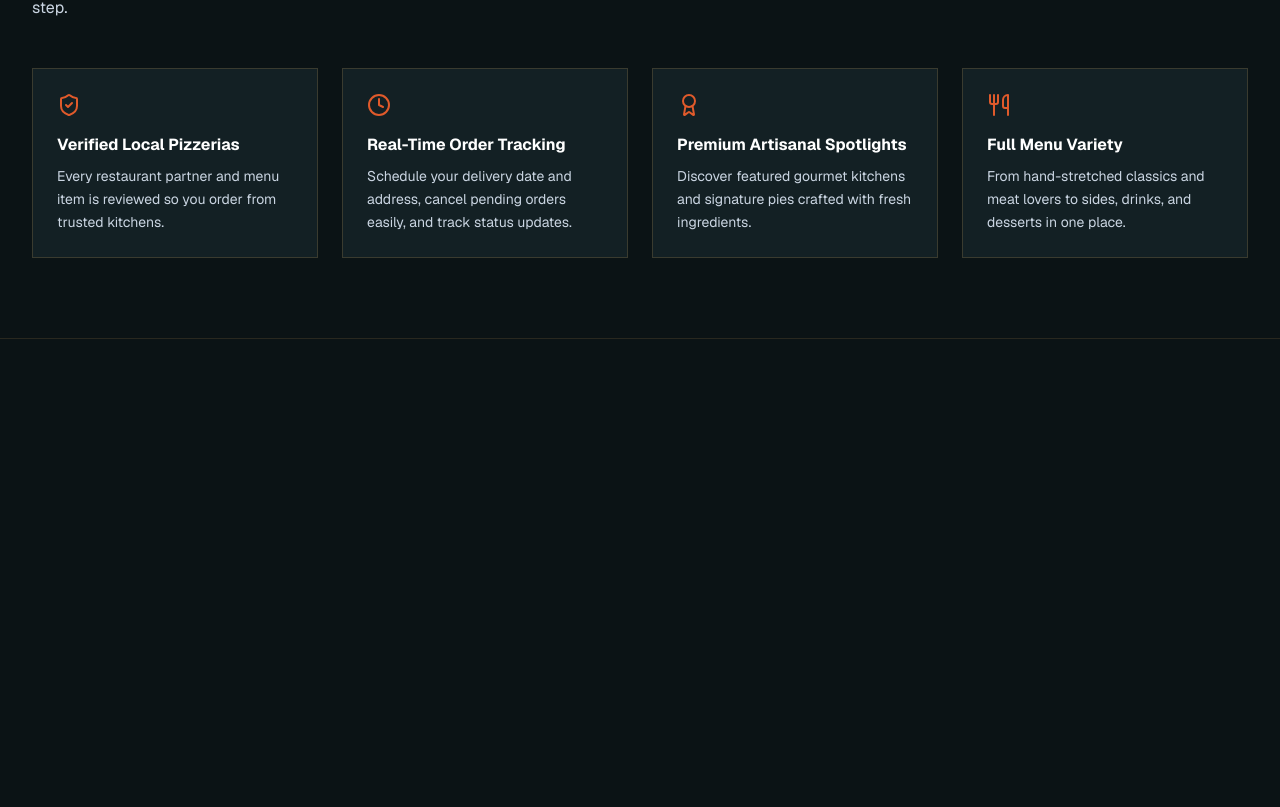
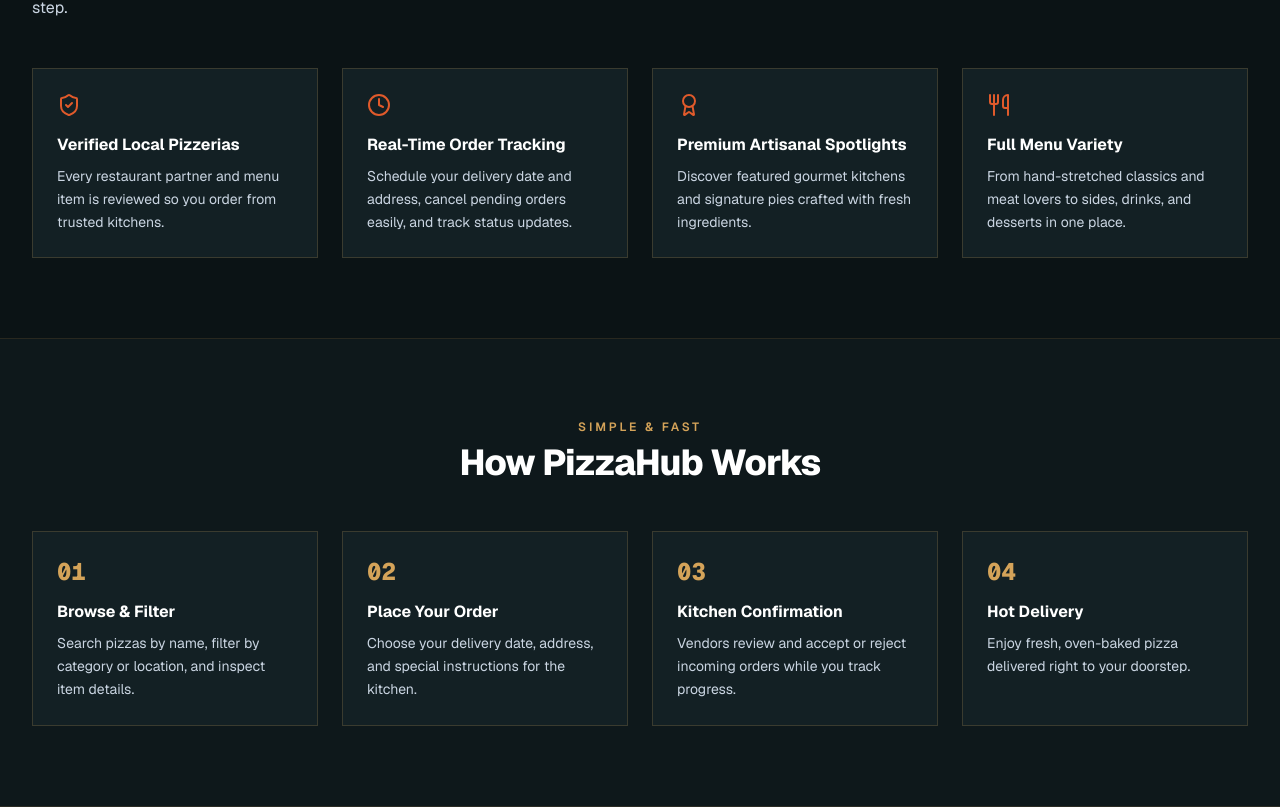
Before and after one commit to Saida-85/PizzaHub, a Next.js app: page / in a window 1280 px wide. Shown: the part 3252-4059 px from the top of the page. Before the commit the page ends 3591 px from the top, so only its background shows below. Built offline with nearby package versions, Linux system fonts and the light colour scheme.

Commit message:
src/components/HowItWorksSection.tsx modified:   src/app/page.tsx

```diff
--- a/src/app/page.tsx
+++ b/src/app/page.tsx
@@ -2,6 +2,7 @@ import Banner from "@/components/Banner";
 import FeaturedMenuSection from "@/components/FeaturedMenuSection";
 import PizzaCategoriesSection from "@/components/PizzaCategoriesSection";
 import WhyChooseSection from "@/components/WhyChooseSection";
+import HowItWorksSection from "@/components/HowItWorksSection";
 
 export default function Home() {
   return (
@@ -10,6 +11,7 @@ export default function Home() {
       <FeaturedMenuSection />
       <PizzaCategoriesSection />
       <WhyChooseSection />
+      <HowItWorksSection />
     </div>
   );
 }
--- /dev/null
+++ b/src/components/HowItWorksSection.tsx
@@ -0,0 +1,68 @@
+"use client";
+
+import { motion } from "framer-motion";
+
+const STEPS = [
+  {
+    step: "01",
+    title: "Browse & Filter",
+    description:
+      "Search pizzas by name, filter by category or location, and inspect item details.",
+  },
+  {
+    step: "02",
+    title: "Place Your Order",
+    description:
+      "Choose your delivery date, address, and special instructions for the kitchen.",
+  },
+  {
+    step: "03",
+    title: "Kitchen Confirmation",
+    description:
+      "Vendors review and accept or reject incoming orders while you track progress.",
+  },
+  {
+    step: "04",
+    title: "Hot Delivery",
+    description:
+      "Enjoy fresh, oven-baked pizza delivered right to your doorstep.",
+  },
+];
+
+export default function HowItWorksSection() {
+  return (
+    <section className="w-full bg-[#0e181b] py-20 px-4 sm:px-6 lg:px-8 border-b border-[#D4A359]/15">
+      <div className="max-w-7xl mx-auto">
+        <div className="text-center max-w-2xl mx-auto mb-12">
+          <p className="text-xs font-semibold tracking-[0.24em] uppercase text-[#D4A359] mb-2">
+            Simple & Fast
+          </p>
+          <h2 className="text-3xl sm:text-4xl font-extrabold text-white tracking-tight">
+            How PizzaHub Works
+          </h2>
+        </div>
+
+        <div className="grid grid-cols-1 sm:grid-cols-2 lg:grid-cols-4 gap-6">
+          {STEPS.map((item, idx) => (
+            <motion.div
+              key={item.step}
+              initial={{ opacity: 0, y: 15 }}
+              whileInView={{ opacity: 1, y: 0 }}
+              viewport={{ once: true, amount: 0.2 }}
+              transition={{ duration: 0.4, delay: idx * 0.06 }}
+              className="h-full bg-[#132024] border border-[#D4A359]/20 p-6 flex flex-col"
+            >
+              <span className="text-2xl font-mono font-extrabold text-[#D4A359] mb-3">
+                {item.step}
+              </span>
+              <h3 className="text-base font-bold text-white">{item.title}</h3>
+              <p className="mt-2 text-sm text-slate-300 leading-relaxed flex-1">
+                {item.description}
+              </p>
+            </motion.div>
+          ))}
+        </div>
+      </div>
+    </section>
+  );
+}
```
